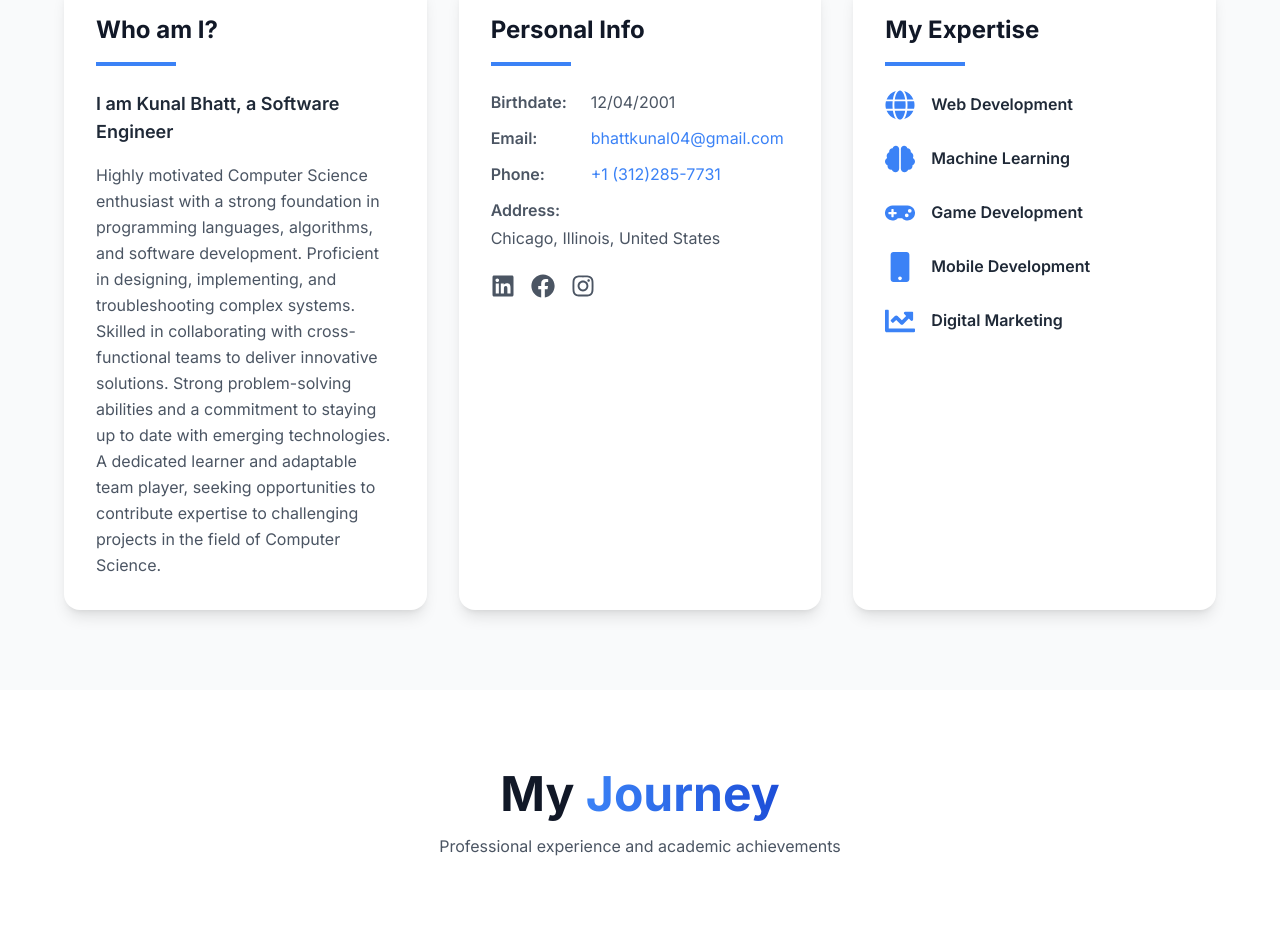
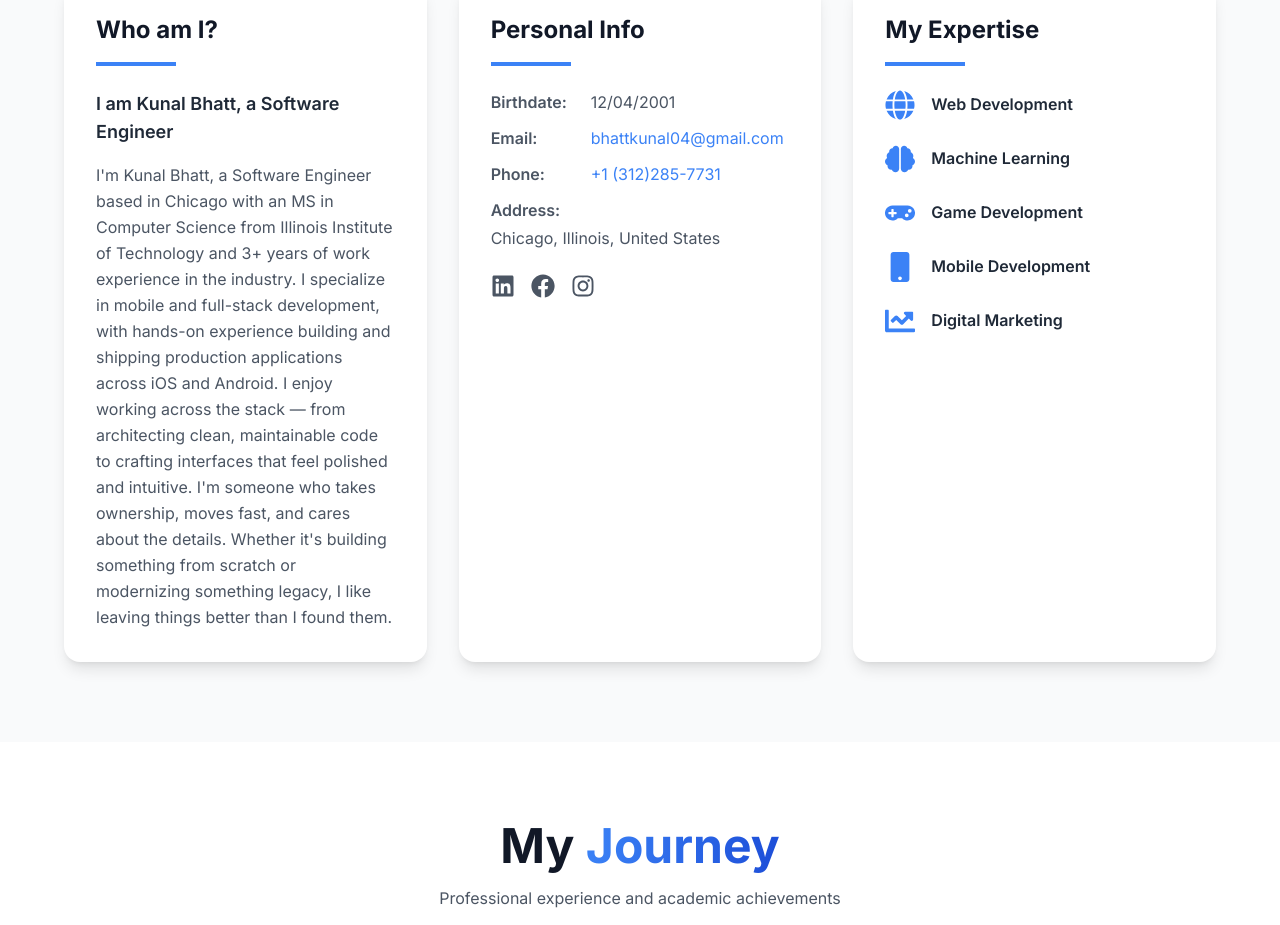
Before and after one commit to KunalBhatt777/KunalBhatt777.github.io, a React (Vite) app: page / in a window 1280 px wide. Shown: the part 898-1823 px from the top of the page. Built offline with nearby package versions, Linux system fonts and the light colour scheme.

Commit message:
bio updated

```diff
--- a/src/data/portfolioData.js
+++ b/src/data/portfolioData.js
@@ -5,7 +5,7 @@ export const personalInfo = {
   email: "bhattkunal04@gmail.com",
   phone: "+1 (312)285-7731",
   address: "Chicago, Illinois, United States",
-  bio: "Highly motivated Computer Science enthusiast with a strong foundation in programming languages, algorithms, and software development. Proficient in designing, implementing, and troubleshooting complex systems. Skilled in collaborating with cross-functional teams to deliver innovative solutions. Strong problem-solving abilities and a commitment to staying up to date with emerging technologies. A dedicated learner and adaptable team player, seeking opportunities to contribute expertise to challenging projects in the field of Computer Science.",
+  bio: "I'm Kunal Bhatt, a Software Engineer based in Chicago with an MS in Computer Science from Illinois Institute of Technology and 3+ years of work experience in the industry. I specialize in mobile and full-stack development, with hands-on experience building and shipping production applications across iOS and Android. I enjoy working across the stack — from architecting clean, maintainable code to crafting interfaces that feel polished and intuitive. I'm someone who takes ownership, moves fast, and cares about the details. Whether it's building something from scratch or modernizing something legacy, I like leaving things better than I found them.",
   social: {
     linkedin: "https://www.linkedin.com/in/welcometokunalbhattsprofile/",
     facebook: "https://www.facebook.com/profile.php?id=100007497108021",
```
